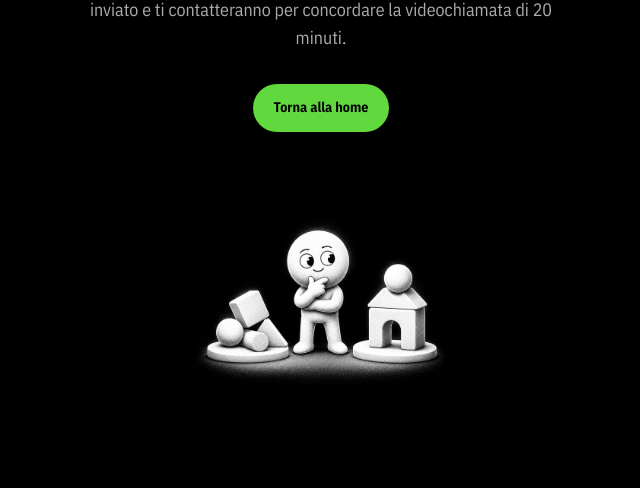
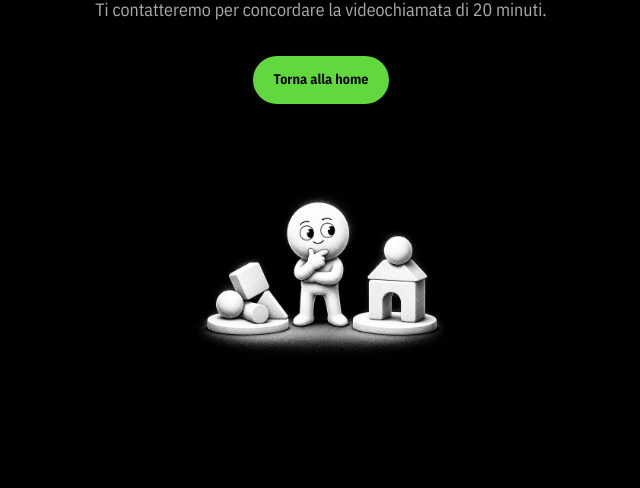
Before and after one commit to emsad/metrics-landing-demo, a website: page thank-you.html in a window 1280 px wide. Shown: the part 312-800 px from the top of the page, without its empty margins (319-959 px from the left). Drawn offline with Linux system fonts and the light colour scheme.

Commit message:
Keep thank-you copy presenter-neutral

```diff
--- a/thank-you.html
+++ b/thank-you.html
@@ -18,7 +18,7 @@
       <section class="section thank-you-section theme-negative" aria-labelledby="thank-you-title">
         <div class="container thank-you-stack">
           <h1 id="thank-you-title">Grazie, <span class="text-metrics">abbiamo ricevuto la tua richiesta.</span></h1>
-          <p class="lede">Fabio Fregoni e Fabio Erbì leggeranno le informazioni che hai inviato e ti contatteranno per concordare la videochiamata di 20 minuti.</p>
+          <p class="lede">Ti contatteremo per concordare la videochiamata di 20 minuti.</p>
           <a class="button button--primary" href="./index.html">Torna alla home</a>
           <div class="thank-you-visual media-slot--illustrated">
             <picture><source srcset="./assets/illustrations/cambiamento.avif" type="image/avif" /><img src="./assets/illustrations/cambiamento.webp" alt="" width="700" height="700" decoding="async" /></picture>
```
